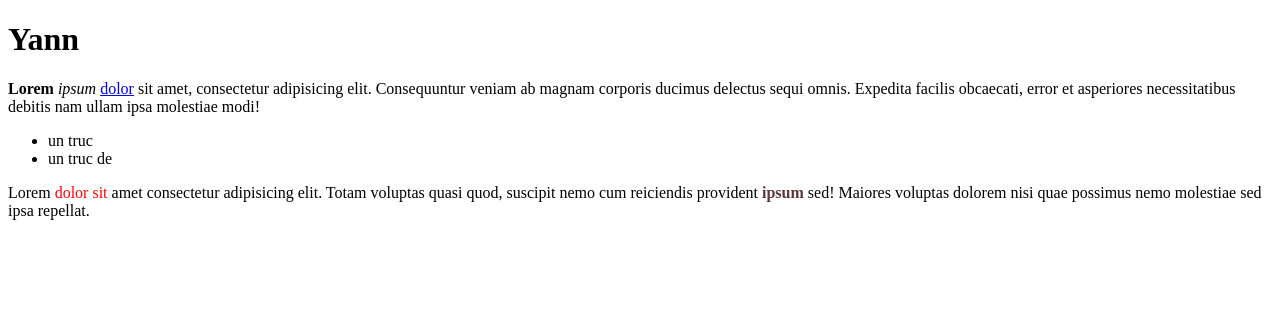
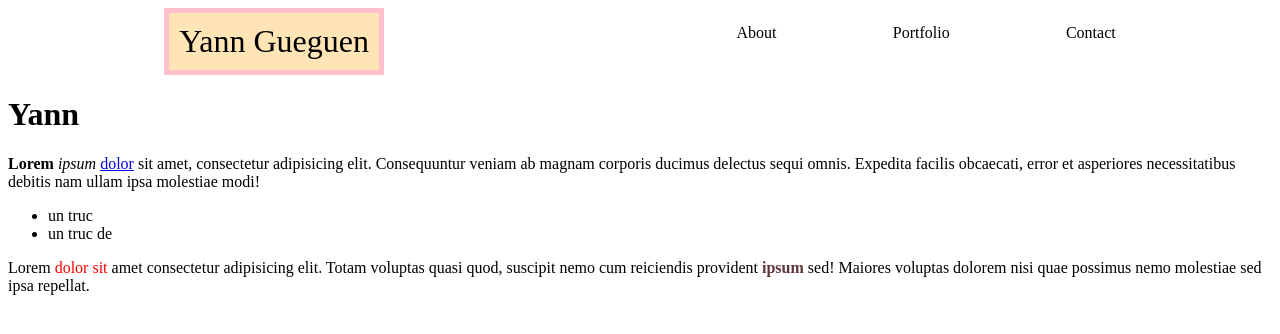
Before and after one commit to Spaarthac/My-Portfolio, a plain HTML site: page Index.html in a window 1280 px wide. Drawn offline with Linux system fonts and the light colour scheme; a script that the page names is missing.

Commit message:
Next step

```diff
--- a/Index.html
+++ b/Index.html
@@ -9,6 +9,15 @@
     <script src="main.js"></script>
 </head>
 <body>
+    <div class="header">
+        <div class="box-1">Yann Gueguen</div>
+        <ul class="menu">
+            <li>About</li>
+            <li>Portfolio</li>
+            <li>Contact</li>
+        </ul>
+    </div>
+
     <h1>Yann</h1>
     <p><strong>Lorem</strong> <em>ipsum</em> <a href="http://www.google.com">dolor</a> sit amet, consectetur adipisicing elit. Consequuntur veniam ab magnam corporis ducimus delectus sequi omnis. Expedita facilis obcaecati, error et asperiores necessitatibus debitis nam ullam ipsa molestiae modi!</p>
     <ul>
@@ -17,6 +26,5 @@
     </ul>
     <div>Lorem <span class="My-style">dolor sit</span>  amet consectetur adipisicing elit. Totam voluptas quasi quod, suscipit nemo cum reiciendis provident <span class="My-other-style">ipsum</span> sed! Maiores voluptas dolorem nisi quae possimus nemo molestiae sed ipsa repellat.</div>
 
-
 </body>
 </html>
--- a/style.css
+++ b/style.css
@@ -5,3 +5,26 @@ div .My-style{
     font-weight: bold;
     color: #5e3636;
 }
+
+.header{
+    background-color:white;
+    display: flex;
+    justify-content: space-around;
+}
+.box-1{
+    background-color: moccasin;
+    font-size: 2em;
+    text-align: center;
+    padding: 10px;
+    border: 5px solid pink;
+}
+
+.menu{
+    display: flex;
+    justify-content: space-between;
+    width: 30%;
+}
+.menu li{
+    list-style: none;
+
+}
```
